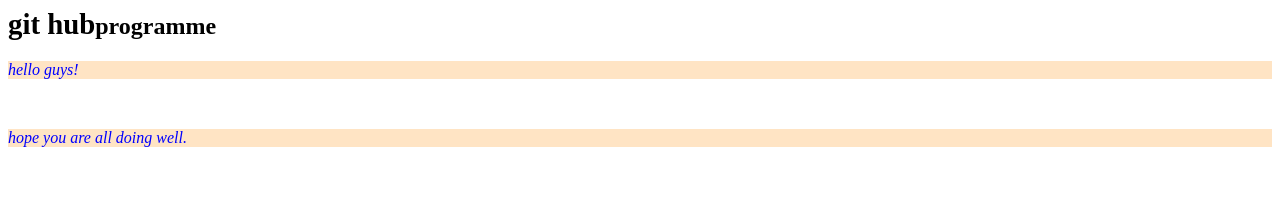
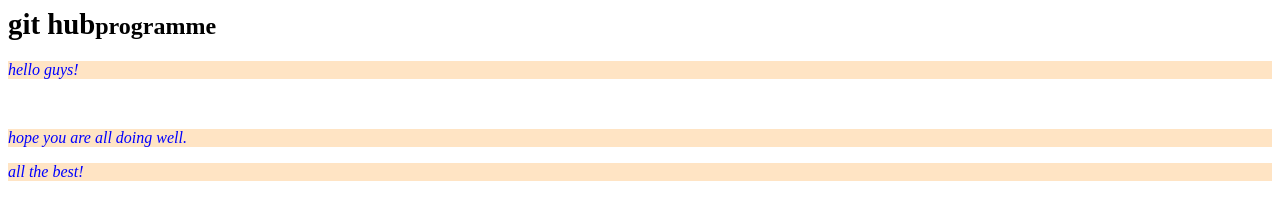
Before and after one commit to GudaPallavi02/newrepo, a plain HTML site: page index.html in a window 1280 px wide. Drawn offline with Linux system fonts and the light colour scheme.

Commit message:
Add new feature

```diff
--- a/index.html
+++ b/index.html
@@ -11,5 +11,6 @@
 <p>hello guys!</p>
 <br>
 <p> hope you are all doing well.</p>
+<p> all the best!</p>
 </body>
 </html>
```
